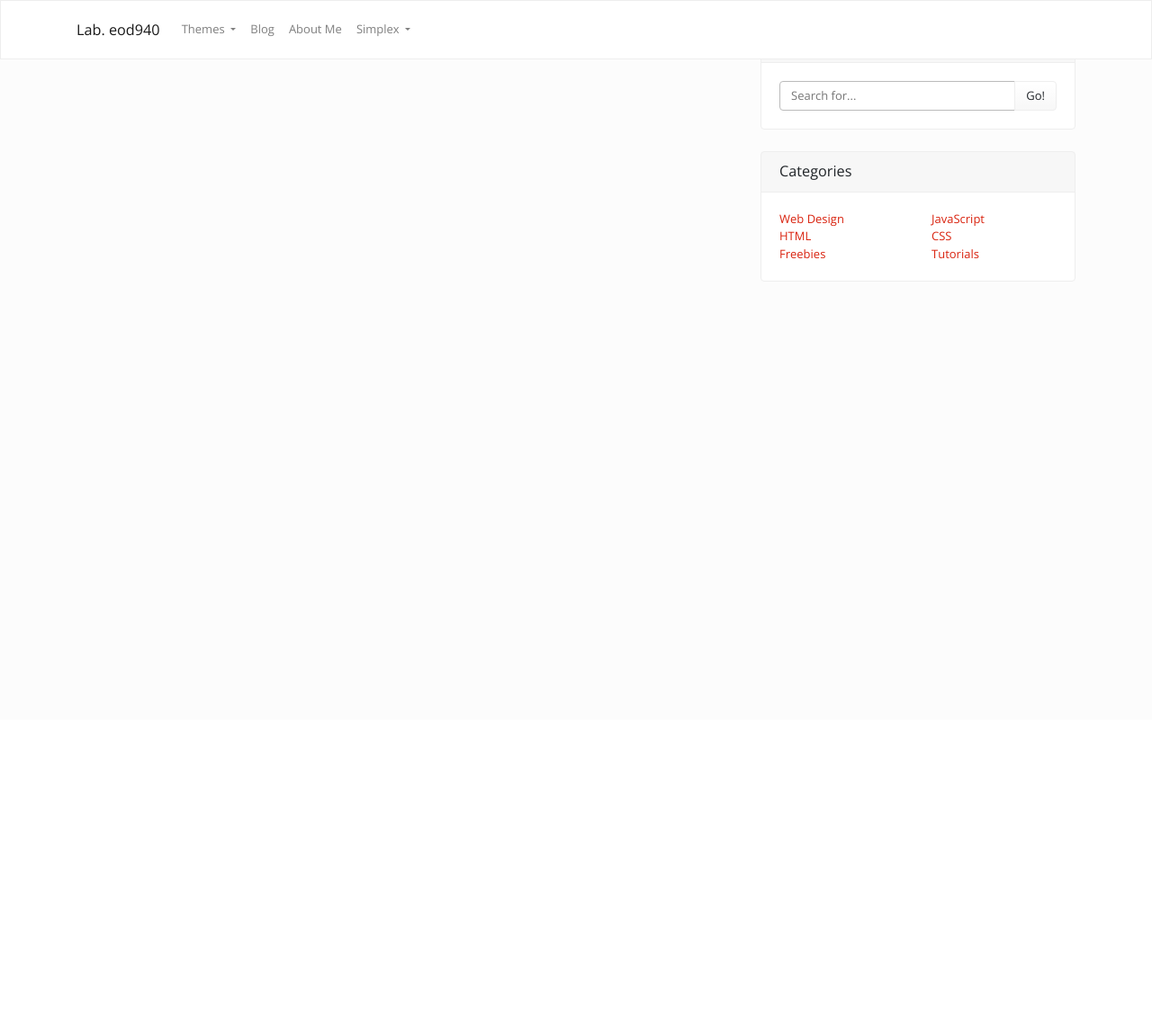
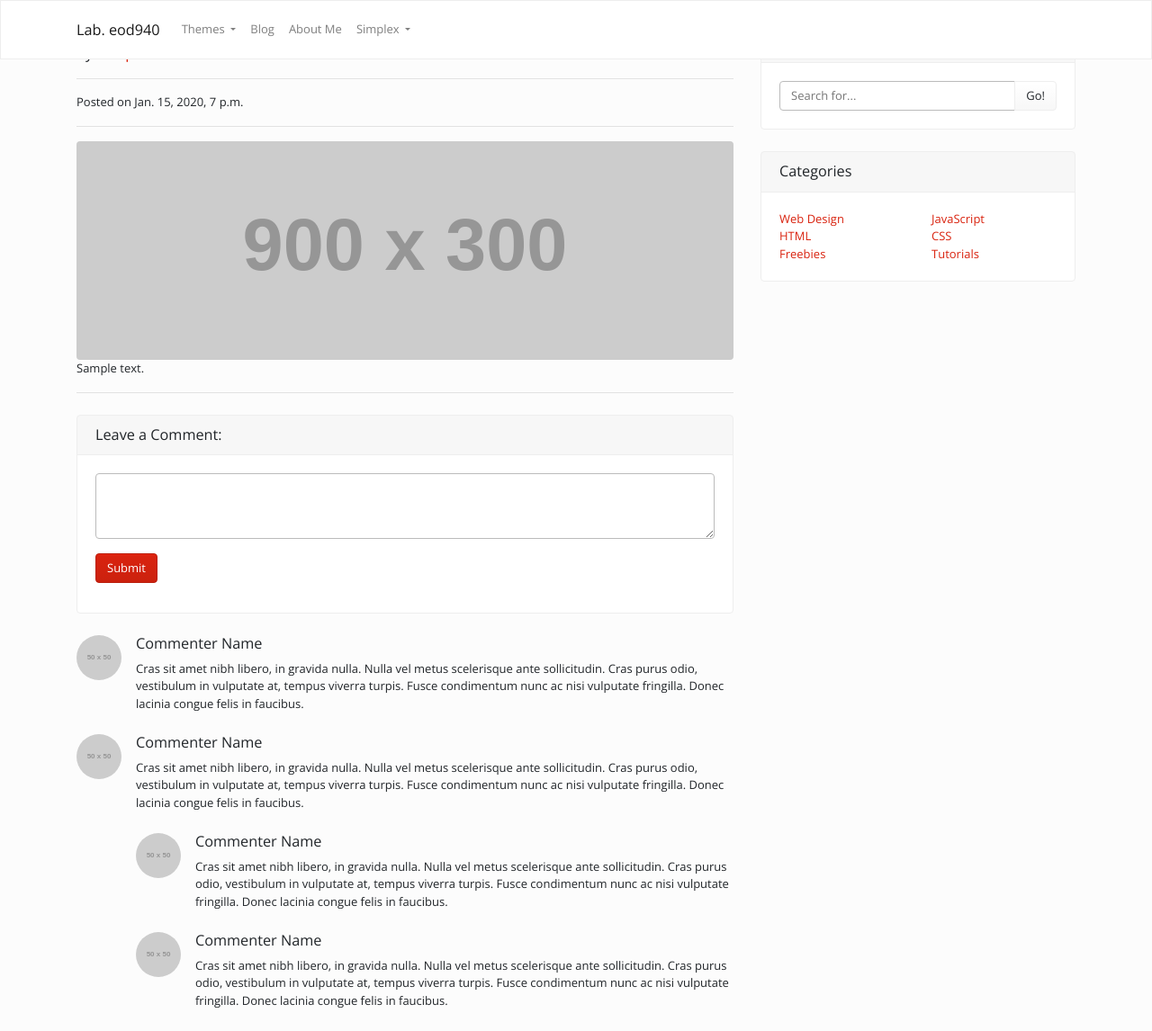
Before and after one commit to eod940/Django_1_Project, a Django app: page /blog/1/ in a window 1280 px wide. Shown: the whole page at 90% size. Before the commit the page ends 313 px from the top, so only its background shows below. Run offline with Django 3.2, Linux system fonts and the light colour scheme; tables that the repository leaves empty hold one stand-in row (values such as "Sample post"); grey boxes labelled with a size stand in for pictures from a placeholder-image service; some libraries are stand-ins or nearby versions.

Commit message:
post detail page basic function are implemented

```diff
--- a/blog/templates/blog/base.html
+++ b/blog/templates/blog/base.html
@@ -83,13 +83,13 @@
     <div class="row">
 
       <!-- Blog Entries Column -->
-      <div class="col-md-8">
+      <div class="col-md-8" id="main_div">
         {% block content %}
         {% endblock %}
       </div>
 
       <!-- Sidebar Widgets Column -->
-      <div class="col-md-4">
+      <div class="col-md-4" id="sid_div">
 
         <!-- Search Widget -->
         <div class="card my-4">
--- a/blog/templates/blog/post_detail.html
+++ b/blog/templates/blog/post_detail.html
@@ -3,8 +3,86 @@
 {% block title %}{{ object.title }} - eod940{% endblock %}
 
 {% block content %}
-      <h1>{{ object.title }}</h1>
-      <div>
-          {{ object.content }}
-      </div>
+<!-- Title -->
+<h1>{{ object.title }}</h1>
+
+<!-- Author -->
+<p class="lead">
+    by
+    <a href="#">{{ object.author.username }}</a>
+</p>
+
+<hr>
+
+<!-- Date/Time -->
+<p>Posted on {{ object.created }}</p>
+
+<hr>
+
+<!-- Preview Image -->
+{% if object.head_image %}
+<img class="img-fluid rounded" src="http://placehold.it/900x300" alt="">
+{% endif %}
+
+
+<!-- Post Content -->
+{{ object.content }}
+
+<hr>
+
+<!-- Comments Form -->
+<div class="card my-4">
+    <h5 class="card-header">Leave a Comment:</h5>
+    <div class="card-body">
+        <form>
+            <div class="form-group">
+                <textarea class="form-control" rows="3"></textarea>
+            </div>
+            <button type="submit" class="btn btn-primary">Submit</button>
+        </form>
+    </div>
+</div>
+
+<!-- Single Comment -->
+<div class="media mb-4">
+    <img class="d-flex mr-3 rounded-circle" src="http://placehold.it/50x50" alt="">
+    <div class="media-body">
+        <h5 class="mt-0">Commenter Name</h5>
+        Cras sit amet nibh libero, in gravida nulla. Nulla vel metus scelerisque ante sollicitudin. Cras purus odio,
+        vestibulum in vulputate at, tempus viverra turpis. Fusce condimentum nunc ac nisi vulputate fringilla. Donec
+        lacinia congue felis in faucibus.
+    </div>
+</div>
+
+<!-- Comment with nested comments -->
+<div class="media mb-4">
+    <img class="d-flex mr-3 rounded-circle" src="http://placehold.it/50x50" alt="">
+    <div class="media-body">
+        <h5 class="mt-0">Commenter Name</h5>
+        Cras sit amet nibh libero, in gravida nulla. Nulla vel metus scelerisque ante sollicitudin. Cras purus odio,
+        vestibulum in vulputate at, tempus viverra turpis. Fusce condimentum nunc ac nisi vulputate fringilla. Donec
+        lacinia congue felis in faucibus.
+
+        <div class="media mt-4">
+            <img class="d-flex mr-3 rounded-circle" src="http://placehold.it/50x50" alt="">
+            <div class="media-body">
+                <h5 class="mt-0">Commenter Name</h5>
+                Cras sit amet nibh libero, in gravida nulla. Nulla vel metus scelerisque ante sollicitudin. Cras purus
+                odio, vestibulum in vulputate at, tempus viverra turpis. Fusce condimentum nunc ac nisi vulputate
+                fringilla. Donec lacinia congue felis in faucibus.
+            </div>
+        </div>
+
+        <div class="media mt-4">
+            <img class="d-flex mr-3 rounded-circle" src="http://placehold.it/50x50" alt="">
+            <div class="media-body">
+                <h5 class="mt-0">Commenter Name</h5>
+                Cras sit amet nibh libero, in gravida nulla. Nulla vel metus scelerisque ante sollicitudin. Cras purus
+                odio, vestibulum in vulputate at, tempus viverra turpis. Fusce condimentum nunc ac nisi vulputate
+                fringilla. Donec lacinia congue felis in faucibus.
+            </div>
+        </div>
+
+    </div>
+</div>
 {% endblock %}
--- a/blog/templates/blog/post_list.html
+++ b/blog/templates/blog/post_list.html
@@ -17,11 +17,11 @@
   <div class="card-body">
     <h2 class="card-title">{{p.title}}</h2>
     <p class="card-text">{{p.content | truncatewords:50}}</p>
-    <a href="#" class="btn btn-primary">Read More →</a>
+    <a href="{{ p.get_absolute_url }}" class="btn btn-primary" id="read-more-post-{{ p.pk }}">Read More →</a>
   </div>
   <div class="card-footer text-muted">
-    {{ p.created }}
-    <a href="#">Start Bootstrap</a>
+    {{ p.created }} by
+    <a href="#">{{ p.author }}</a>
   </div>
 </div>
 {% endfor %}
```
Also changed, not shown: blog/tests.py (+11 -0 lines).
